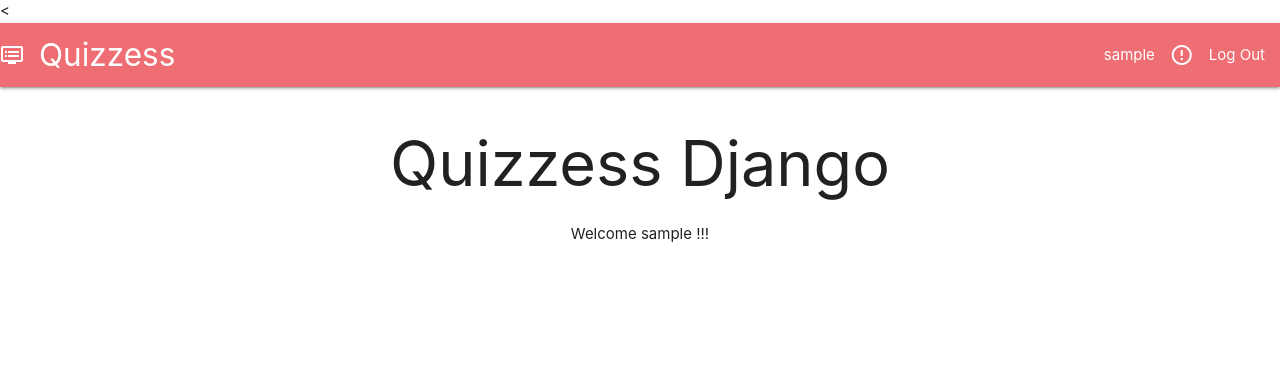
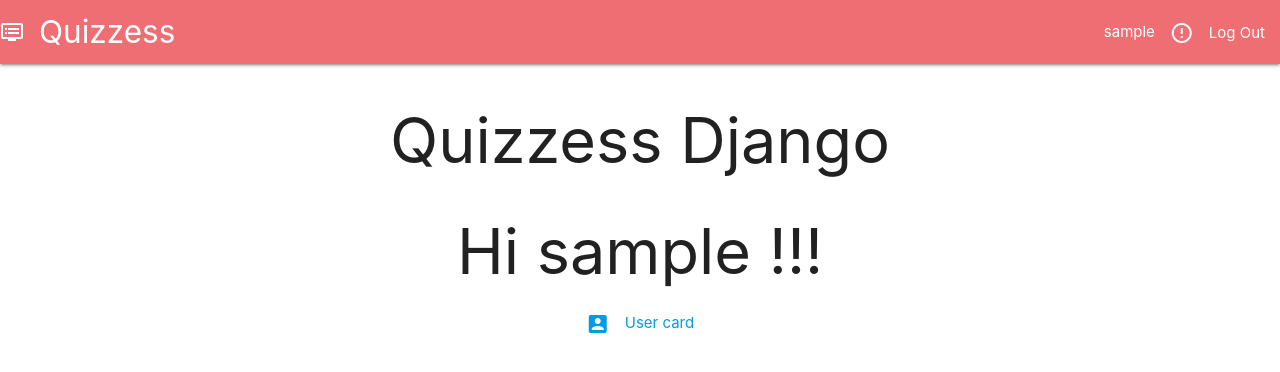
Before and after one commit to 1-0/quizzes, a Django app: page / in a window 1280 px wide. Shown: the top 372 px of the page. Run offline with Django 3.2, Linux system fonts and the light colour scheme; the visitor is signed in with stand-in values (Sample User, id 1); some libraries are stand-ins or nearby versions.

Commit message:
Add usercard

```diff
--- a/quizzes/quizzes/settings.py
+++ b/quizzes/quizzes/settings.py
@@ -39,6 +39,8 @@
     'django.contrib.staticfiles',
 
     'django.contrib.sites',
+
+    'usercards',
 
     'allauth',
     'allauth.account',
--- a/quizzes/quizzes/urls.py
+++ b/quizzes/quizzes/urls.py
@@ -16,10 +16,11 @@
 from django.contrib import admin
 from django.urls import path, include
 
-from .views import Home # new
+from .views import Home
 
 urlpatterns = [
     path('admin/', admin.site.urls),
     path('accounts/', include('allauth.urls')),
-    path('', Home.as_view(), name='home'), # new
+    path('', Home.as_view(), name='home'),
+    path('usercards/<str:user_name>/', include('usercards.urls')),
 ]
--- a/quizzes/quizzes/views.py
+++ b/quizzes/quizzes/views.py
@@ -3,4 +3,5 @@
 
 
 class Home(TemplateView):
+    """Home - view class for home page"""
     template_name = 'home.html'
--- a/quizzes/templates/home.html
+++ b/quizzes/templates/home.html
@@ -3,8 +3,13 @@
 <h1 class="center-align">Quizzess Django</h1>
 <div class="center-align">
     {% if user.is_authenticated %}
+    <h1>
+        Hi {{ user.username }} !!!
+    </h1>
     <p>
-        Welcome {{ user.username }} !!!
+        <a href="{% url 'show_user_card' user.username %}" class="waves-effect waves-light">
+            <i class="material-icons left ">account_box</i> User card
+        </a>
     </p>
     {% else %}
     <p>
--- a/quizzes/templates/navbar.html
+++ b/quizzes/templates/navbar.html
@@ -1,8 +1,8 @@
 {% include "start.html" %} {% load socialaccount %} {% load static %}
-< <script src="{% static 'js/nav.js' %}"></script>
+<script src="{% static 'js/nav.js' %}"></script>
 <nav>
     <div class="nav-wrapper">
-            <a href="#" class="brand-logo"><i class="material-icons left ">dvr</i>Quizzess</a>
+        <a href="{% url 'home' %}" class="brand-logo"><i class="material-icons left ">dvr</i>Quizzess</a>
         <a href="#" data-target="mobile-nav" class="sidenav-trigger"><i class="material-icons">menu</i></a>
         <ul class="right hide-on-med-and-down">
             {% if user.is_authenticated %}
@@ -27,7 +27,7 @@
             </li>
             <li>
                 <a href="{% provider_login_url 'github' %}" class="waves-effect waves-light" title="Sign Up by github">
-                        <img src="https://image.flaticon.com/icons/svg/25/25231.svg" alt="Sign Up by github" height="32" width="32">
+                    <img src="https://image.flaticon.com/icons/svg/25/25231.svg" alt="Sign Up by github" height="32" width="32"></img>
                 </a>
             </li>
             {% endif %}
@@ -58,7 +58,7 @@
     </li>
     <li>
         <a href="{% provider_login_url 'github' %}" class="waves-effect waves-light" title="Sign Up by github">
-                <img src="https://image.flaticon.com/icons/svg/25/25231.svg" alt="Sign Up by github" height="32" width="32">
+            <img src="https://image.flaticon.com/icons/svg/25/25231.svg" alt="Sign Up by github" height="32" width="32"></img>
         </a>
     </li>
     {% endif %}
--- a/quizzes/templates/start.html
+++ b/quizzes/templates/start.html
@@ -1,4 +1,3 @@
-<!-- templates/start.html -->
 <link rel="stylesheet" href="https://cdnjs.cloudflare.com/ajax/libs/materialize/1.0.0/css/materialize.min.css">
 <link href="https://fonts.googleapis.com/icon?family=Material+Icons" rel="stylesheet">
 <script src="https://cdnjs.cloudflare.com/ajax/libs/materialize/1.0.0/js/materialize.min.js"></script>
```
Lines whose indentation alone changed are shown as unchanged.
